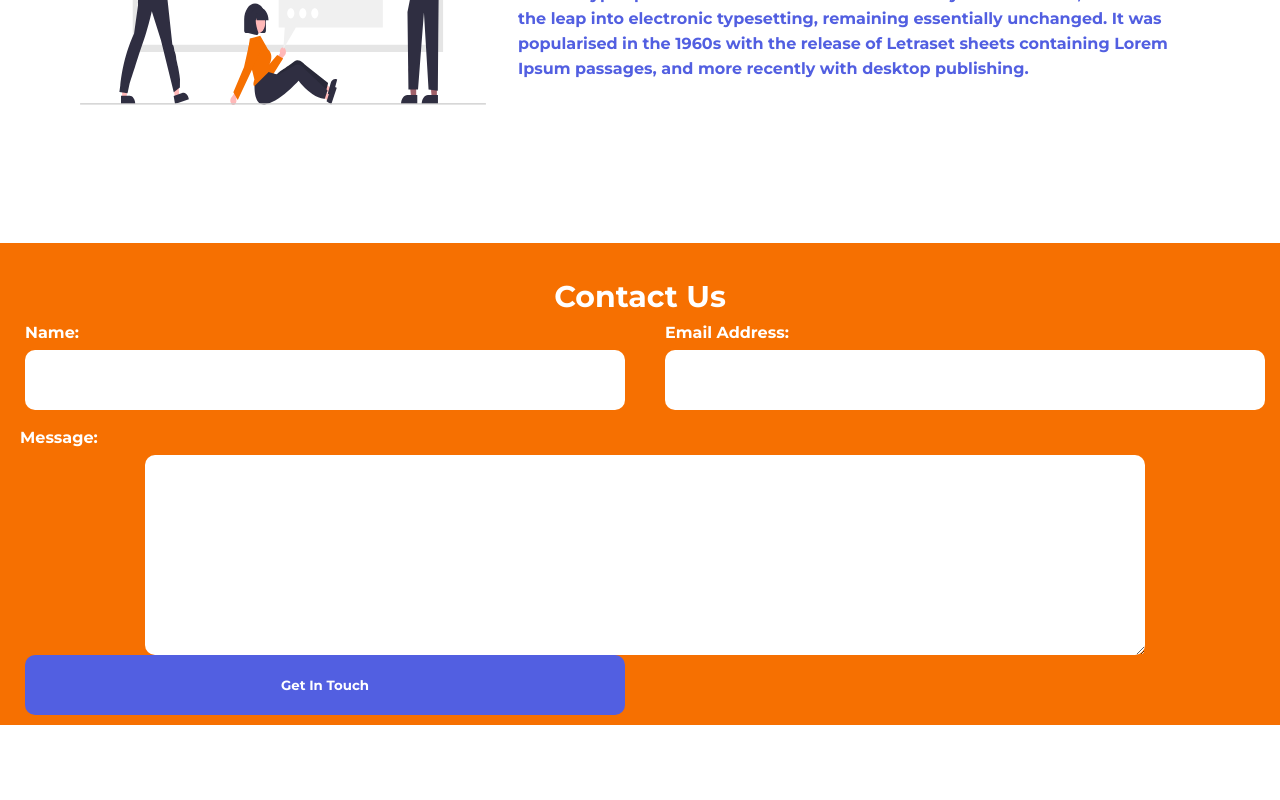
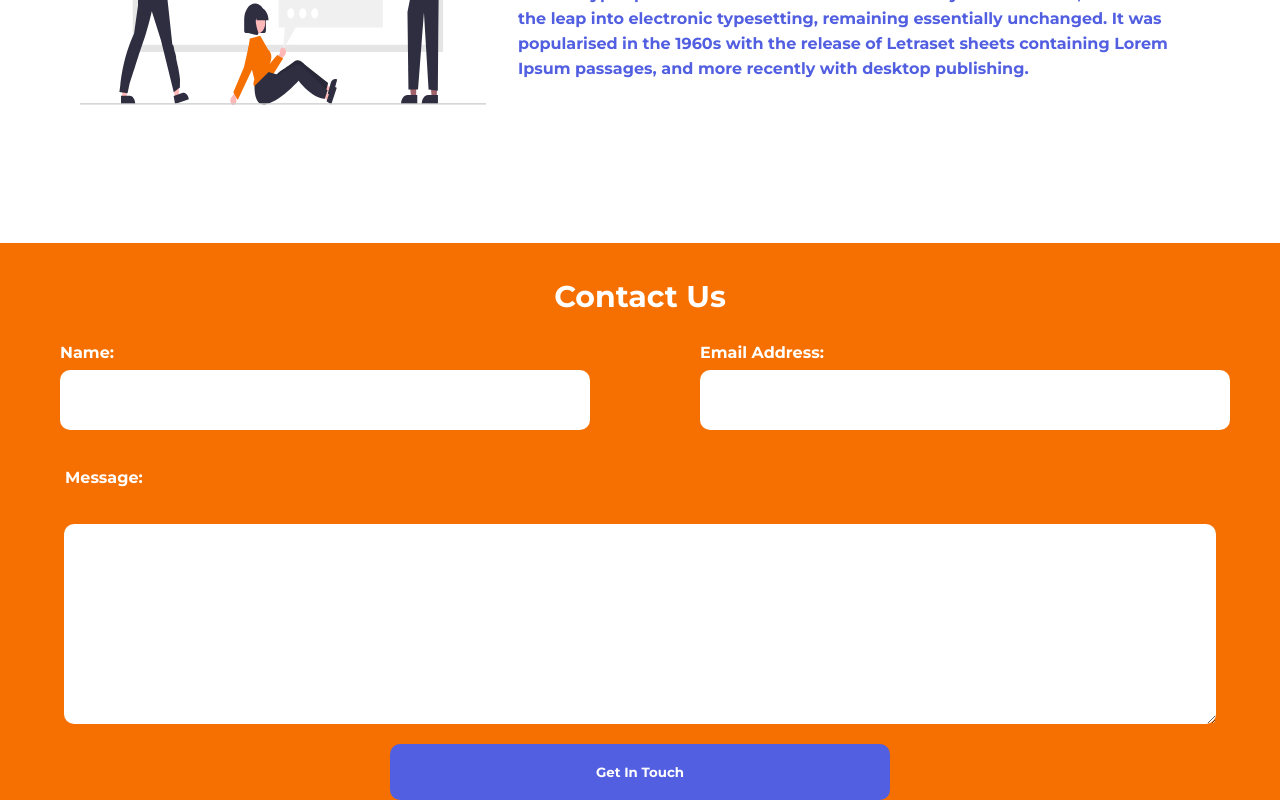
Before and after one commit to jasmineblinks/shortenit, a React (Create React App) app: page / in a window 1280 px wide. Shown: the part 951-1751 px from the top of the page. Before the commit the page ends 1676 px from the top, so only its background shows below. Built offline with nearby package versions, Linux system fonts and the light colour scheme.

Commit message:
style:updated the app component

```diff
--- a/src/App.css
+++ b/src/App.css
@@ -1,6 +1,7 @@
 .App {
   text-align: center;
 }
+
 .firstContainer {
   background-color: #525fe1;
   /* position: relative;
@@ -13,15 +14,18 @@
   pointer-events: none;
   bottom: 20px;
 }
+
 .mainheading {
   margin: auto;
   text-align: center;
   color: #ffffff;
   font-family: "Montserrat", sans-serif;
 }
+
 .shortendesktop {
   display: none;
 }
+
 .mainText {
   margin-top: 10px;
 
@@ -33,9 +37,11 @@
   margin-bottom: 20px;
   color: #ffffff;
 }
+
 .getStartedDesk {
   display: none;
 }
+
 .getStartedMob {
   margin-top: 20px;
   margin-bottom: 80px;
@@ -53,12 +59,14 @@
   margin-left: 20px;
   width: 150px;
 }
+
 input {
   width: 100%;
   border-radius: 10px;
   border: none;
   padding: 10px;
 }
+
 .shorten {
   margin-top: -50px;
   margin-left: auto;
@@ -73,6 +81,7 @@ input {
   position: absolute;
   z-index: 10;
 }
+
 .btnShort {
   background-color: #525fe1;
   padding: 5px;
@@ -87,6 +96,7 @@ input {
   margin-right: auto;
   display: block;
 }
+
 .secondContainer {
   background-color: #ffffff;
   margin-bottom: 20px;
@@ -94,26 +104,31 @@ input {
   padding-top: 70px;
   /* z-index: ; */
 }
+
 .secondText {
   padding: 2rem;
   color: #525fe1;
 }
+
 .secondText h2 {
   color: #525fe1;
   margin-bottom: 20px;
 }
+
 .secondText p {
   text-align: left;
   line-height: 25px;
   font-family: "Montserrat", sans-serif;
   font-weight: bold;
 }
+
 .App-dev {
   /* height: 40vmin; */
   width: 80%;
   pointer-events: none;
   bottom: 20px;
 }
+
 .contactUs {
   margin-top: 50px;
   background-color: #f67001;
@@ -121,10 +136,12 @@ input {
   font-family: "Montserrat", sans-serif;
   font-weight: bold;
 }
+
 .contactUs h2 {
   padding-top: 35px;
   margin-bottom: 20px;
 }
+
 /* .inputText {
   margin-left: 30px;
   display: block;
@@ -139,9 +156,11 @@ label {
   margin-left: 20px;
   margin-right: 10px;
 }
+
 .contactUs input {
   width: 300px;
 }
+
 textarea {
   padding: 20px;
   width: 300px;
@@ -151,30 +170,34 @@ textarea {
   margin-bottom: 10px;
   margin-left: px;
 }
+
 .submit {
   background-color: #525fe1;
-  padding: 5px;
+  padding: 10px;
   color: #ffffff;
   border-radius: 10px;
   border: none;
   font-family: "Montserrat", sans-serif;
   font-weight: bold;
-  width: 50px;
-  margin-left: 5px;
+  width: 200px;
+  margin: auto;
   /* margin-top: 10px;
   margin-left: auto;
   margin-right: auto; */
   display: block;
 }
+
 @media screen and (min-width: 700px) {
   .firstContainer {
     display: flex;
     justify-content: space-between;
     /* margin-left: 35px; */
   }
+
   .getStartedMob {
     display: none;
   }
+
   .getStartedDesk {
     display: block;
     margin-top: 20px;
@@ -190,9 +213,11 @@ textarea {
     color: #ffffff;
     width: 150px;
   }
+
   .fisrtSession {
     margin-left: 20px;
   }
+
   .mainheading {
     margin-top: 80px;
     margin-bottom: 25px;
@@ -201,6 +226,7 @@ textarea {
     color: #ffffff;
     font-family: "Montserrat", sans-serif;
   }
+
   .mainText {
     width: 380px;
     line-height: 25px;
@@ -213,6 +239,7 @@ textarea {
     margin-bottom: 25px;
     color: #ffffff;
   }
+
   .App-logo {
     /* height: 40vmin; */
     margin-right: -100px;
@@ -220,9 +247,11 @@ textarea {
     pointer-events: none;
     margin-bottom: 100px;
   }
+
   .shorten {
     display: none;
   }
+
   .shortendesktop {
     margin-top: -50px;
     margin-left: auto;
@@ -241,6 +270,7 @@ textarea {
     position: absolute;
     z-index: 10;
   }
+
   .btnShort {
     background-color: #525fe1;
     height: 50px;
@@ -256,6 +286,7 @@ textarea {
     /* margin-right: auto; */
     /* display: block; */
   }
+
   input {
     width: 70%;
     height: 50px;
@@ -264,6 +295,7 @@ textarea {
     border: none;
     padding: 10px;
   }
+
   .card {
     display: flex;
     align-items: center;
@@ -271,14 +303,17 @@ textarea {
     flex-direction: row-reverse;
     padding: 5em;
   }
+
   .secondText {
     padding: 2rem;
     color: #525fe1;
   }
+
   .secondText h2 {
     font-size: 30px;
     color: #525fe1;
   }
+
   .secondText p {
     text-align: left;
     line-height: 25px;
@@ -286,35 +321,41 @@ textarea {
     font-weight: bold;
     width: 650px;
   }
+
   .App-dev {
     /* height: 40vmin; */
     width: 100%;
     pointer-events: none;
     bottom: 20px;
   }
+
   .contactUs {
     display: flex;
 
     flex-direction: column;
   }
+
   .contactUs h2 {
     padding-top: 35px;
     margin: auto;
     font-size: 30px;
+    margin-bottom: 20px;
   }
+
   .inputText {
     display: flex;
     justify-content: space-around;
     flex-direction: row;
   }
+
   .contactUs input {
-    width: 600px;
+    width: 530px;
     height: 60px;
-  }
-  input {
     margin: auto;
     display: block;
+    margin-bottom: 20px;
   }
+
   label {
     display: block;
     /* text-align: left; */
@@ -322,9 +363,14 @@ textarea {
     line-height: 35px;
     /* margin-left: 10px; */
   }
+
+  .inputname {
+    margin-left: 65px;
+  }
+
   textarea {
     padding: 20px;
-    width: 80%;
+    width: 90%;
     height: 200px;
     border: none;
     border-radius: 10px;
@@ -332,7 +378,24 @@ textarea {
     margin: auto;
     display: block;
   }
+
+  .submit {
+    background-color: #525fe1;
+    padding: 20px;
+    color: #ffffff;
+    border-radius: 10px;
+    border: none;
+    font-family: "Montserrat", sans-serif;
+    font-weight: bold;
+    width: 500px;
+
+    margin-top: 20px;
+    margin-left: auto;
+    margin-right: auto;
+    display: block;
+  }
 }
+
 /* @media (prefers-reduced-motion: no-preference) {
   .App-logo {
     animation: App-logo-spin infinite 20s linear;
@@ -358,6 +421,7 @@ textarea {
   from {
     transform: rotate(0deg);
   }
+
   to {
     transform: rotate(360deg);
   }
--- a/src/App.js
+++ b/src/App.js
@@ -66,13 +66,10 @@ function App() {
                 <input type="text" name="email address" />
               </label>
             </section>
-
-            <label className="inputname">
-              Message:
-              <br />
-              <textarea type="text" name="email address" />
-              <input className="submit" type="submit" value="Get In Touch" />
-            </label>
+            <label className="inputname">Message:</label>
+            <br />
+            <textarea type="text" name="email address" />
+            <button className="submit">Get In Touch</button>
           </form>
         </section>
       </section>
```
